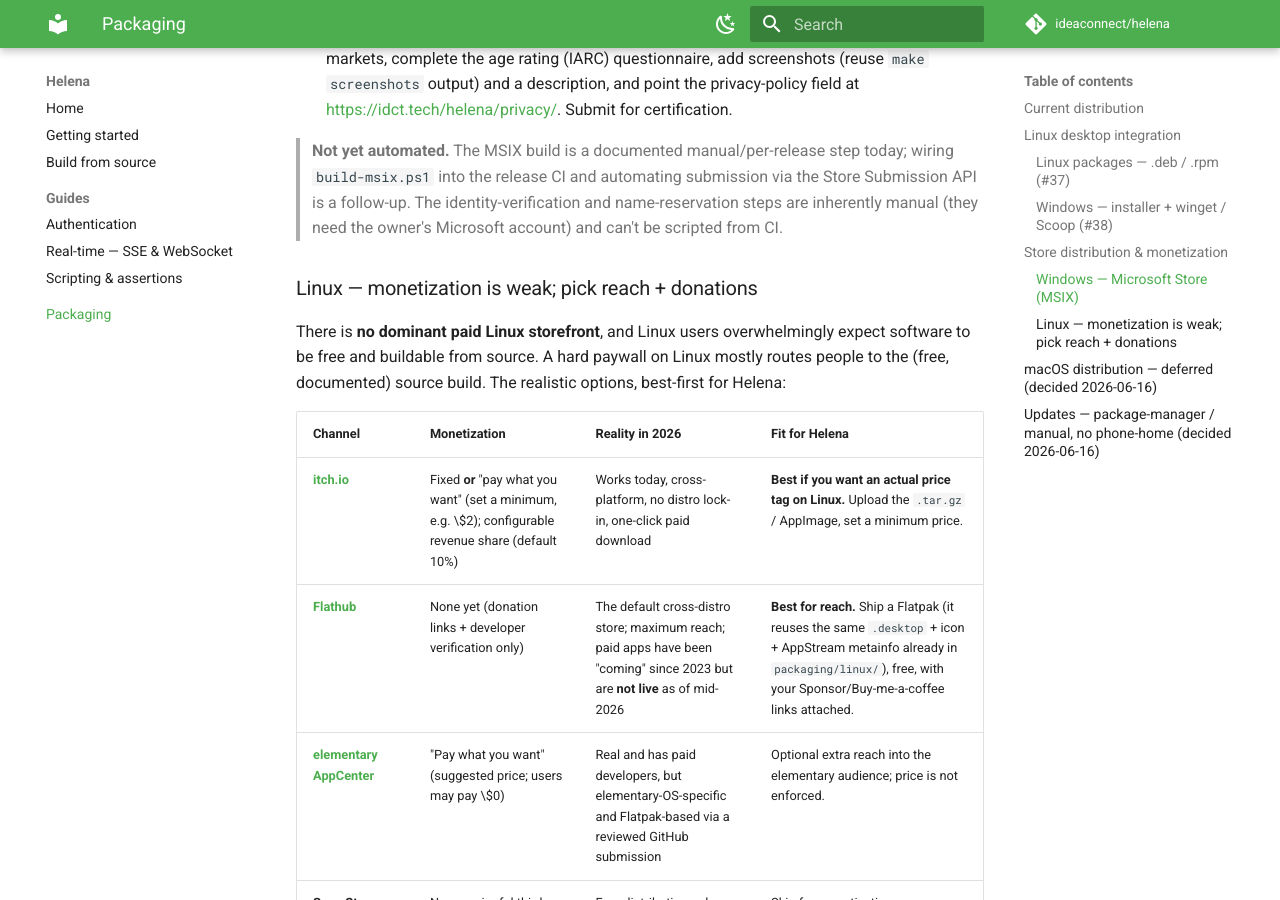
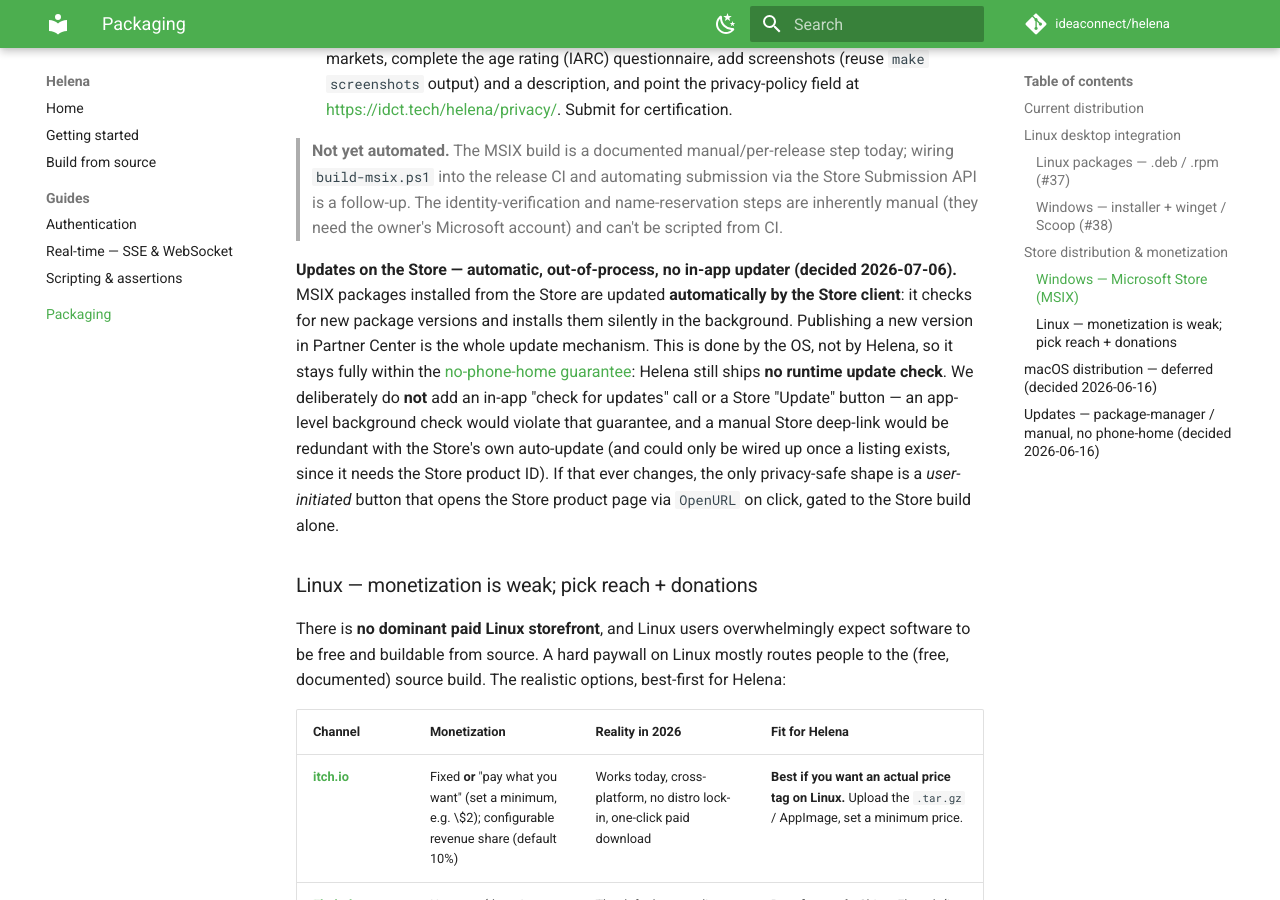
Before and after one commit to ideaconnect/helena, an MkDocs documentation site: the page built from docs/PACKAGING.md, in a window 1280 px wide and 900 px high, scrolled down 3143 px. Built offline with MkDocs 1.6.1 and Material for MkDocs 9.7.7, drawn with Linux system fonts in a browser that asks for light colours; comment, search, counter and statistics services are not loaded.

Commit message:
docs: record Store auto-update policy; fix dead MkDocs anchors (#158)
Add a "Updates on the Store" note to docs/PACKAGING.md: MSIX apps are
auto-updated by the Store client out-of-process, so Helena ships no runtime
update check and deliberately no in-app "Update" button — an app-level
background check would break the no-phone-home guarantee, and a manual Store
deep-link would be redundant (and needs a product ID that only exists once a
listing is published). Records the 2026-07-06 decision.

Fix intra-doc anchor links that used GitHub's double-hyphen slug form (from
`—` / `&` / `()` in headings) but were dead on the MkDocs site, which
collapses them to single hyphens: PACKAGING.md (Updates), BUILDING.md (macOS
section), and three pre-existing ones in USER_GUIDE.md (Environments &
variables, Import & export, Privacy & secrets). Verified: mkdocs build reports
zero dead intra-doc anchors.

```diff
--- a/docs/PACKAGING.md
+++ b/docs/PACKAGING.md
@@ -99,7 +99,7 @@
   on its CDN, and pushes updates to users automatically. That removes the two
   biggest Windows-distribution costs — a signing cert and an update mechanism —
   which Helena deliberately does not build itself (no runtime update check; see
-  [Updates](#updates--package-manager--manual-no-phone-home-decided-2026-06-16)).
+  [Updates](#updates-package-manager-manual-no-phone-home-decided-2026-06-16)).
 - **Revenue split favours you.** Using Microsoft's commerce you keep **85%**
   (Microsoft takes 15% for non-game apps); use your own commerce engine and you
   keep 100%. For a "minimal price" listing the 15% is negligible.
@@ -137,6 +137,20 @@
 > via the Store Submission API is a follow-up. The identity-verification and
 > name-reservation steps are inherently manual (they need the owner's Microsoft
 > account) and can't be scripted from CI.
+
+**Updates on the Store — automatic, out-of-process, no in-app updater (decided
+2026-07-06).** MSIX packages installed from the Store are updated
+**automatically by the Store client**: it checks for new package versions and
+installs them silently in the background. Publishing a new version in Partner
+Center is the whole update mechanism. This is done by the OS, not by Helena, so
+it stays fully within the [no-phone-home guarantee](#updates-package-manager-manual-no-phone-home-decided-2026-06-16):
+Helena still ships **no runtime update check**. We deliberately do **not** add an
+in-app "check for updates" call or a Store "Update" button — an app-level
+background check would violate that guarantee, and a manual Store deep-link would
+be redundant with the Store's own auto-update (and could only be wired up once a
+listing exists, since it needs the Store product ID). If that ever changes, the
+only privacy-safe shape is a *user-initiated* button that opens the Store product
+page via `OpenURL` on click, gated to the Store build alone.
 
 ### Linux — monetization is weak; pick reach + donations
 
```
Also changed, not shown: docs/BUILDING.md (+1 -1 lines), docs/USER_GUIDE.md (+3 -3 lines).
